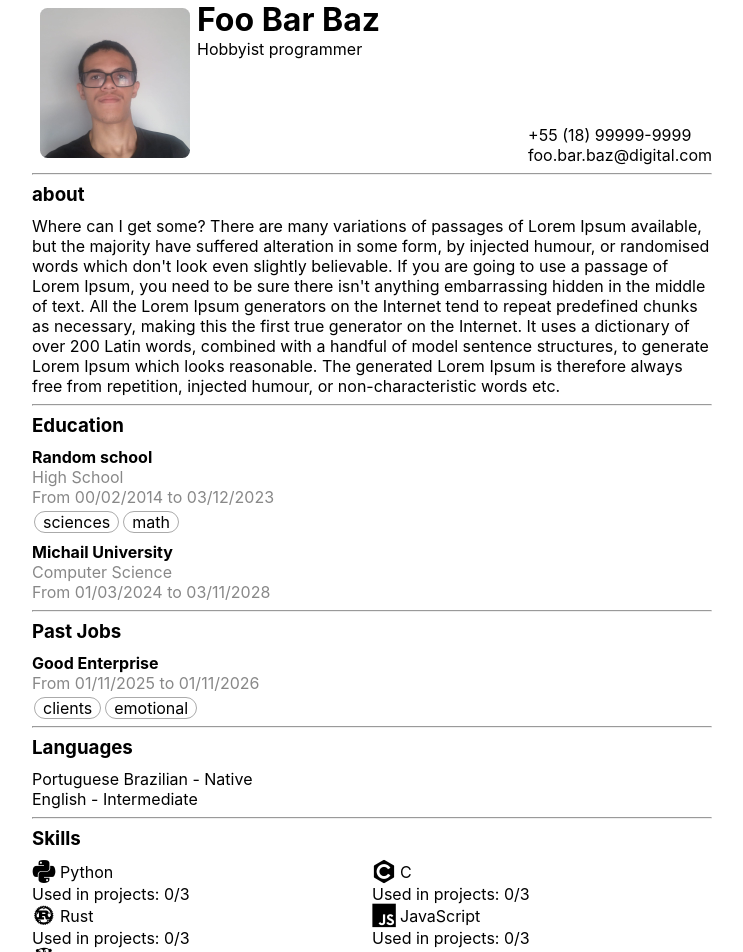
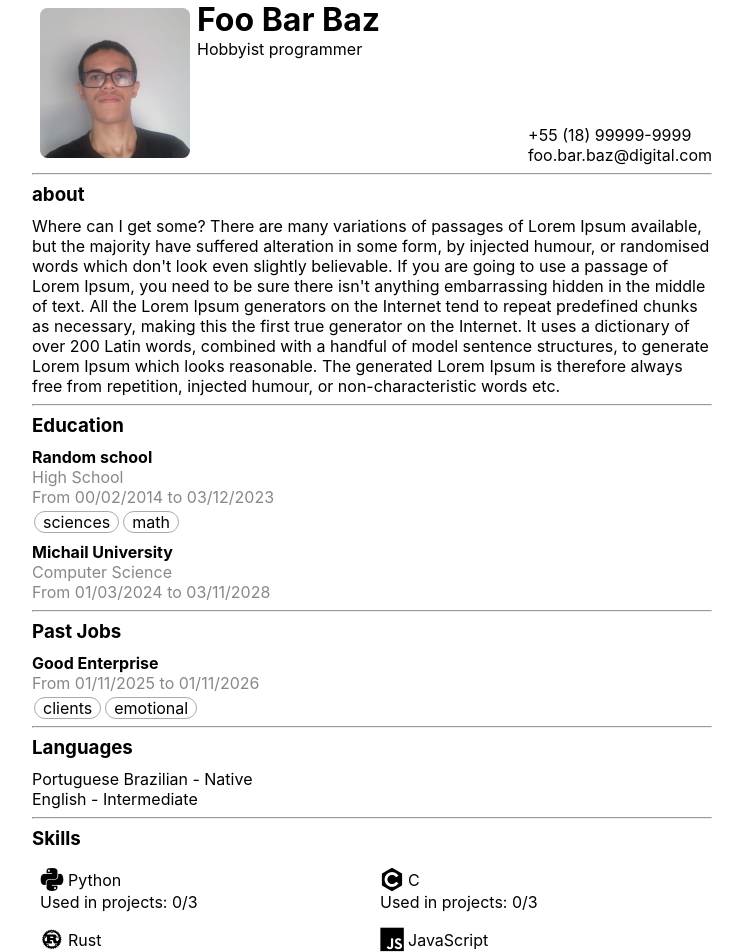
Before and after one commit to Johnnathan28/my-page, a JavaScript app: page / in a window 1280 px wide. Shown: the top 952 px of the page, without its empty margins (268-1011 px from the left). Built offline with nearby package versions, Linux system fonts and the light colour scheme; the HTML template or start-up script is replaced by a standard one.

Commit message:
Add spacing to ProgressSkill

```diff
--- a/src/pages/curriculum-vitae/style.css
+++ b/src/pages/curriculum-vitae/style.css
@@ -75,6 +75,10 @@ h3 {
   margin: 0 10px 0 0;
 }
 
+.ProgressSkill {
+  padding: 8px;
+}
+
 .ProgressSkill div.icon-name {
   display: flex;
   align-items: center;
```
